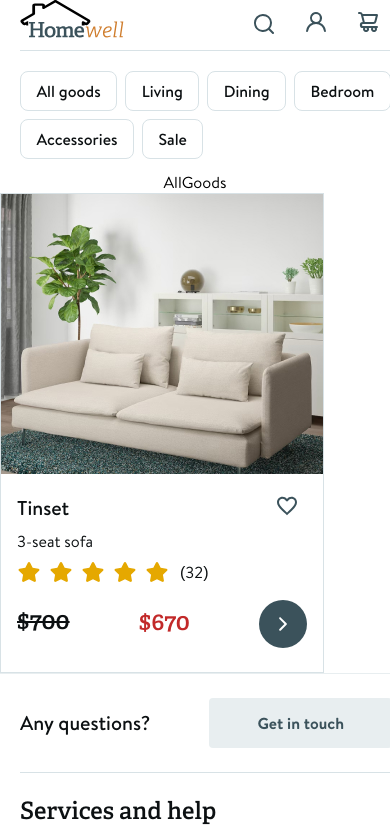
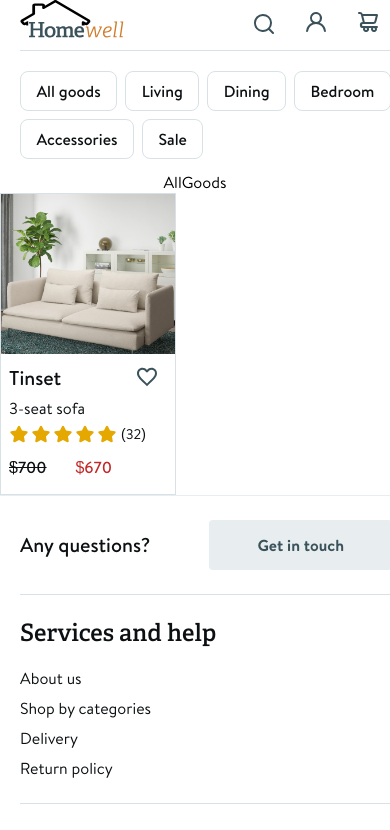
Before and after one commit to Denys07748/team-challenge-frontend, a React (Create React App) app: page /team-challenge-frontend/allgoods in a window 390 px wide. Shown: the top 830 px of the page. Built offline with nearby package versions, Linux system fonts and the light colour scheme.

Commit message:
adds ProductCard mob styles

```diff
--- a/src/components/ProductCard/ProductCard.module.css
+++ b/src/components/ProductCard/ProductCard.module.css
@@ -14,6 +14,10 @@
   justify-content: flex-start;
   width: 324px;
   position: relative;
+
+  @media screen and (max-width: 1279px) {
+    width: 176px;
+  }
 }
 
 .image {
@@ -22,6 +26,11 @@
   height: 280px;
   position: relative;
   object-fit: cover;
+
+  @media screen and (max-width: 1279px) {
+    width: 176px;
+    height: 160px;
+  }
 }
 
 .cardInfo {
@@ -35,6 +44,11 @@
   align-self: stretch;
   flex-shrink: 0;
   position: relative;
+
+  @media screen and (max-width: 1279px) {
+    padding: 4px 8px 16px 8px;
+    gap: 12px;
+  }
 }
 
 .cardCaption {
@@ -58,6 +72,13 @@
   width: 188px;
   height: 98px;
   position: relative;
+
+  @media screen and (max-width: 1279px) {
+    padding: 6px 0px 0px 0px;
+    width: 158px;
+    height: auto;
+    gap: 4px;
+  }
 }
 
 .prodName {
@@ -83,7 +104,7 @@
     sans-serif
   );
   font-size: var(--bodymedium-font-size, 16px);
-  line-height: var(--bodymedium-line-height, 22px);
+  line-height: var(--bodymedium-line-height, 24px);
   font-weight: var(--bodymedium-font-weight, 400);
   position: relative;
 }
@@ -96,6 +117,10 @@
   justify-content: flex-start;
   flex-shrink: 0;
   position: relative;
+
+  @media screen and (max-width: 1279px) {
+    gap: 4px;
+  }
 }
 
 .stars {
@@ -106,6 +131,10 @@
   justify-content: center;
   flex-shrink: 0;
   position: relative;
+
+  @media screen and (max-width: 1279px) {
+    gap: 2px;
+  }
 }
 
 .star {
@@ -125,6 +154,14 @@
   fill: #e5a800;
 }
 
+@media screen and (max-width: 1279px) {
+  .star,
+  .starIcon {
+    width: 20px;
+    height: 20px;
+  }
+}
+
 .votes {
   color: var(--text-river-styx, #0c1012);
   text-align: left;
@@ -137,12 +174,17 @@
   line-height: var(--bodymedium-line-height, 22px);
   font-weight: var(--bodymedium-font-weight, 400);
   position: relative;
+
+  @media screen and (max-width: 1279px) {
+    font-size: var(--bodysmall-font-size, 14px);
+    line-height: var(--bodysmall-line-height, 20px);
+  }
 }
 
 .favouriteIconWrap {
   background: rgba(255, 255, 255, 0.7);
   flex-shrink: 0;
-  gap: 16px;
+  /* gap: 16px; */
   align-items: center;
   justify-content: center;
   display: flex;
@@ -150,25 +192,13 @@
   width: 40px;
   height: 40px;
   position: relative;
+
+  @media screen and (max-width: 1279px) {
+    position: absolute;
+    right: 0;
+    top: -1px;
+  }
 }
-
-/* .iconFavourites {
-  background: rgba(255, 255, 255, 0.7);
-  border-radius: 100px;
-  padding: 16px 12px 16px 12px;
-  display: flex;
-  flex-direction: row;
-  gap: 16px;
-  align-items: center;
-  justify-content: center;
-  position: absolute;
-  right: 0%;
-  left: 0%;
-  width: 100%;
-  bottom: 0%;
-  top: 0%;
-  height: 100%;
-} */
 
 .iconHeart {
   display: flex;
@@ -192,20 +222,14 @@
   align-self: stretch;
   flex-shrink: 0;
   position: relative;
+
+  @media screen and (max-width: 1279px) {
+    width: 103px;
+  }
 }
 
+.priceSale,
 .price {
-  color: var(--text-river-styx, #0c1012);
-  text-align: left;
-  font-family: 'Adelle-SemiBold', sans-serif;
-  font-size: 24px;
-  line-height: 130%;
-  font-weight: 600;
-  text-decoration: line-through;
-  position: relative;
-}
-
-.priceSale {
   color: var(--saleandalert, #c22929);
   text-align: left;
   font-family: var(--heading-4-font-family, 'Adelle-SemiBold', sans-serif);
@@ -213,6 +237,22 @@
   line-height: var(--heading-4-line-height, 32px);
   font-weight: var(--heading-4-font-weight, 600);
   position: relative;
+
+  @media screen and (max-width: 1279px) {
+    font-family: var(
+      --titlesmall-font-family,
+      'HvDTrialBrandonText-Medium',
+      sans-serif
+    );
+    font-size: var(--titlesmall-font-size, 16px);
+    line-height: var(--titlesmall-line-height, 22px);
+    font-weight: var(--titlesmall-font-weight, 500);
+  }
+}
+
+.price {
+  color: var(--text-river-styx, #0c1012);
+  text-decoration: line-through;
 }
 
 .button {
@@ -227,6 +267,10 @@
   flex-shrink: 0;
   height: 48px;
   position: relative;
+
+  @media screen and (max-width: 1279px) {
+    display: none;
+  }
 }
 
 .iconBtn {
```
